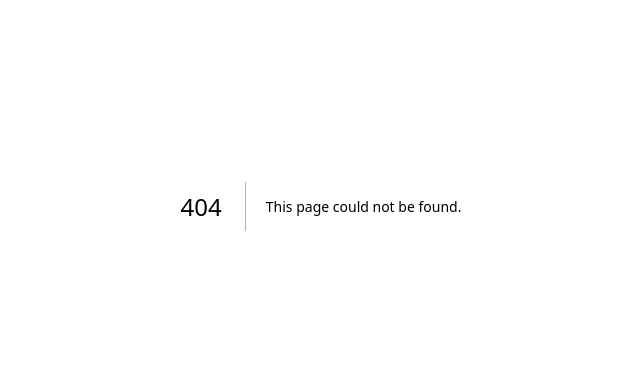
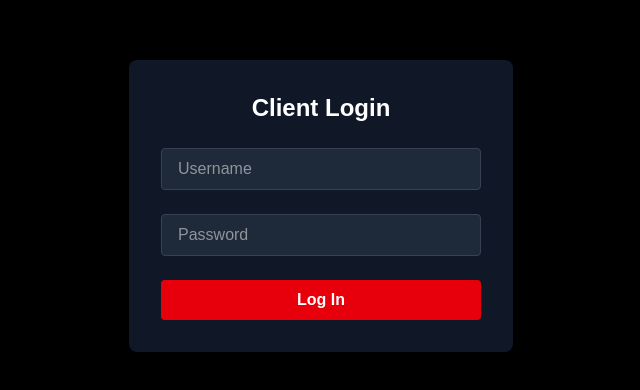
Before and after one commit to SpearmanMODE/lfc.givegoal.net, a Next.js app: page /login in a window 1280 px wide. Before the commit this address had no page. Shown: the part 194-584 px from the top of the page, without its empty margins (319-959 px from the left). Built offline with nearby package versions, Linux system fonts and the light colour scheme.

Commit message:
Create page.tsx

```diff
--- /dev/null
+++ b/src/app/login/page.tsx
@@ -0,0 +1,56 @@
+// src/app/login/page.tsx
+'use client';
+
+import { useRouter } from 'next/navigation';
+import { useState } from 'react';
+
+export default function LoginPage() {
+  const router = useRouter();
+  const [username, setUsername] = useState('');
+  const [password, setPassword] = useState('');
+
+  const handleLogin = (e: React.FormEvent) => {
+    e.preventDefault();
+
+    // Mock login logic (always succeeds)
+    if (username && password) {
+      router.push('/intro'); // Redirect after "login"
+    }
+  };
+
+  return (
+    <div className="min-h-screen bg-black flex items-center justify-center text-white px-6">
+      <form
+        onSubmit={handleLogin}
+        className="bg-gray-900 p-8 rounded-lg w-full max-w-sm shadow-lg space-y-6"
+      >
+        <h1 className="text-2xl font-bold text-center">Client Login</h1>
+
+        <input
+          type="text"
+          placeholder="Username"
+          className="w-full px-4 py-2 rounded bg-gray-800 text-white border border-gray-700"
+          value={username}
+          onChange={(e) => setUsername(e.target.value)}
+          required
+        />
+
+        <input
+          type="password"
+          placeholder="Password"
+          className="w-full px-4 py-2 rounded bg-gray-800 text-white border border-gray-700"
+          value={password}
+          onChange={(e) => setPassword(e.target.value)}
+          required
+        />
+
+        <button
+          type="submit"
+          className="w-full bg-red-600 hover:bg-red-700 py-2 rounded text-white font-bold"
+        >
+          Log In
+        </button>
+      </form>
+    </div>
+  );
+}
```
